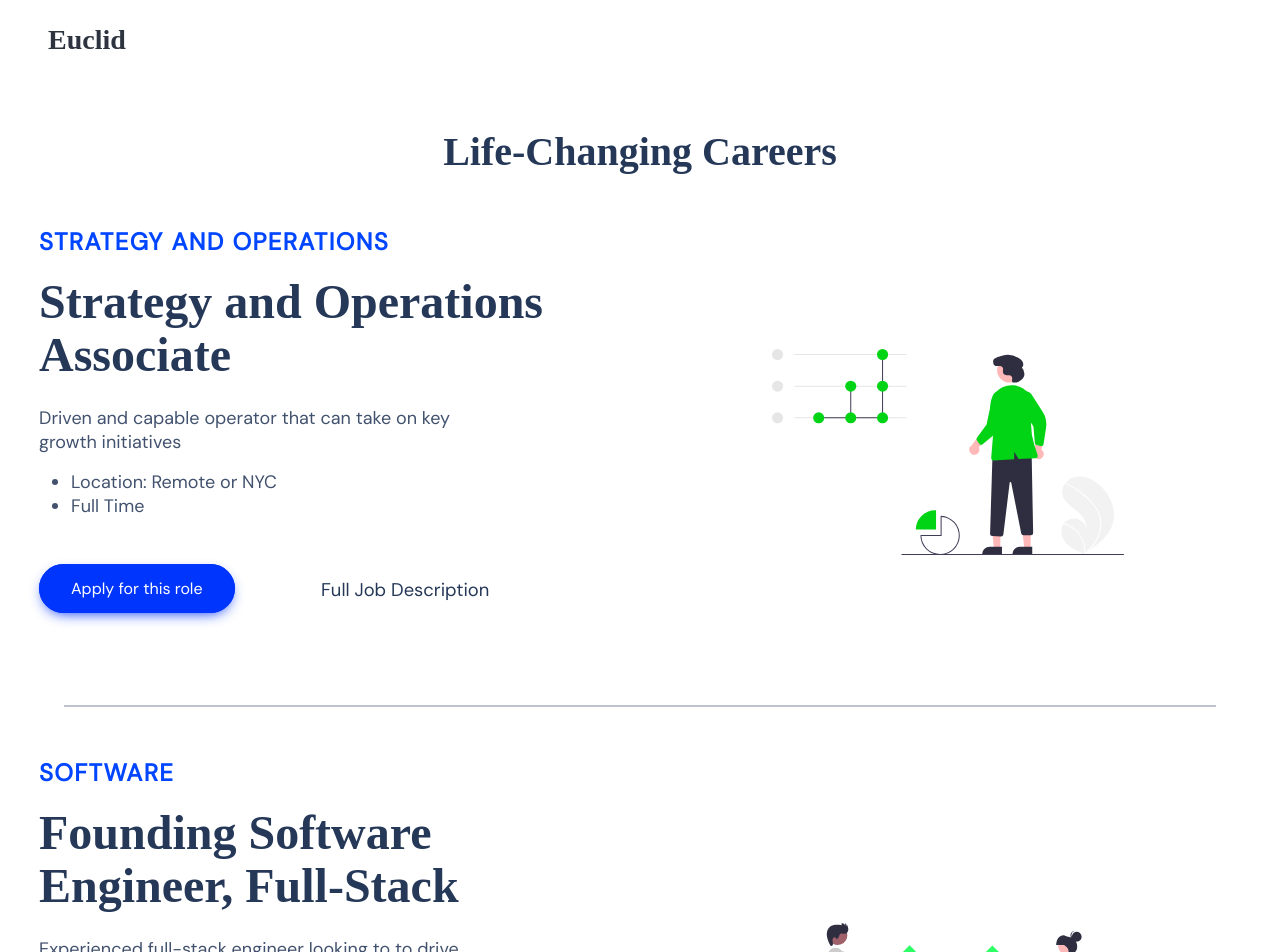
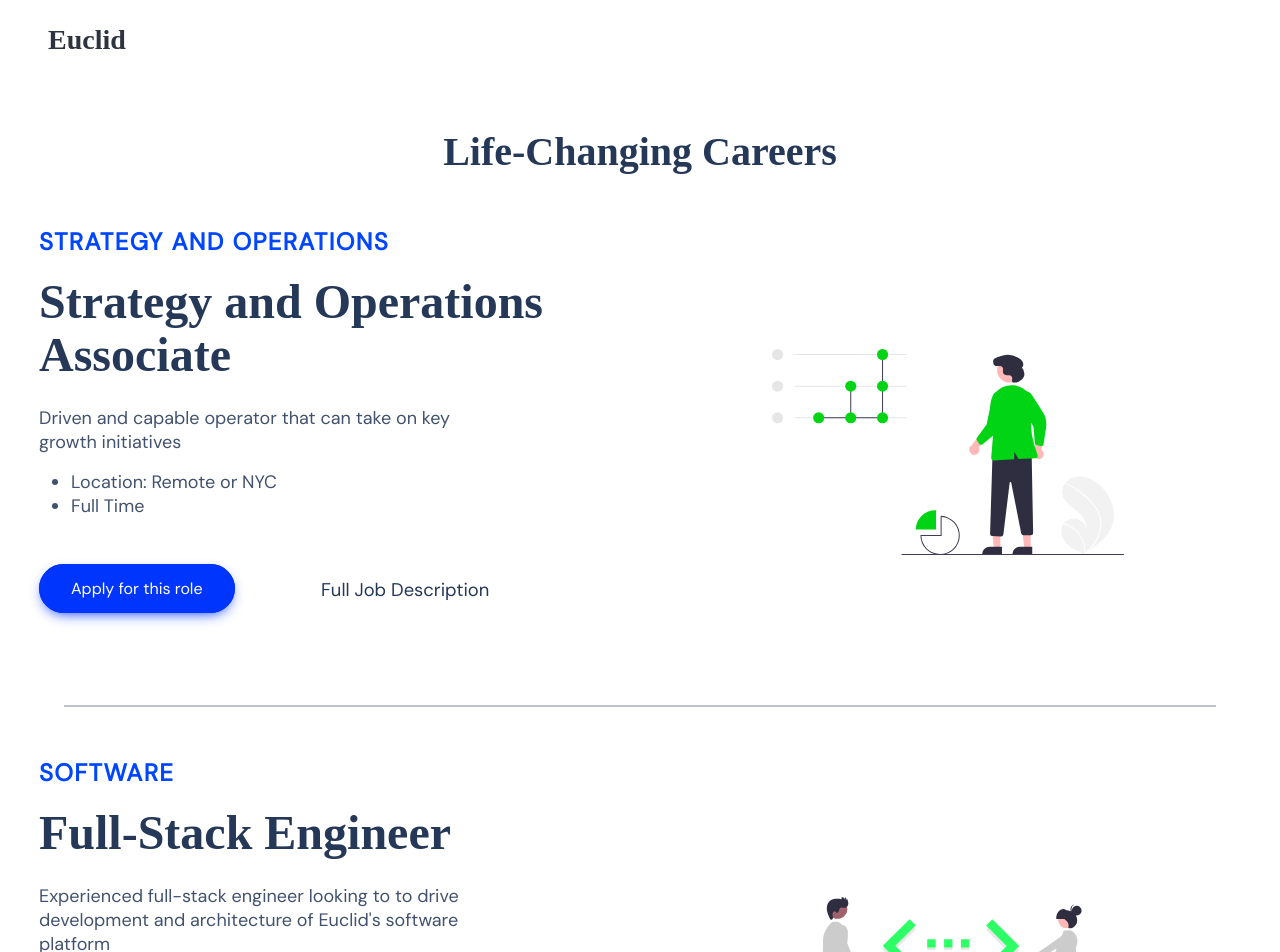
Before and after one commit to Yaak0v/landing_page_refresh, a React (Create React App) app: page /careers in a window 1280 px wide. Shown: the top 952 px of the page. Built offline with nearby package versions, Linux system fonts and the light colour scheme; a web font is replaced by a local one.

Commit message:
update engineering JD

```diff
--- a/src/components/CareersSections/data.js
+++ b/src/components/CareersSections/data.js
@@ -471,7 +471,7 @@
   SectionOnelightText: true,
   SectionOneLightTextDesc: true,
   SectionOnetopLine: "Software",
-  SectionOneheadline: "Founding Software Engineer, Full-Stack",
+  SectionOneheadline: "Full-Stack Engineer",
   JDHighLevel:
     "Experienced full-stack engineer looking to to drive development and architecture of Euclid's software platform",
   JDLocation: "Location: Remote or NYC",
```
